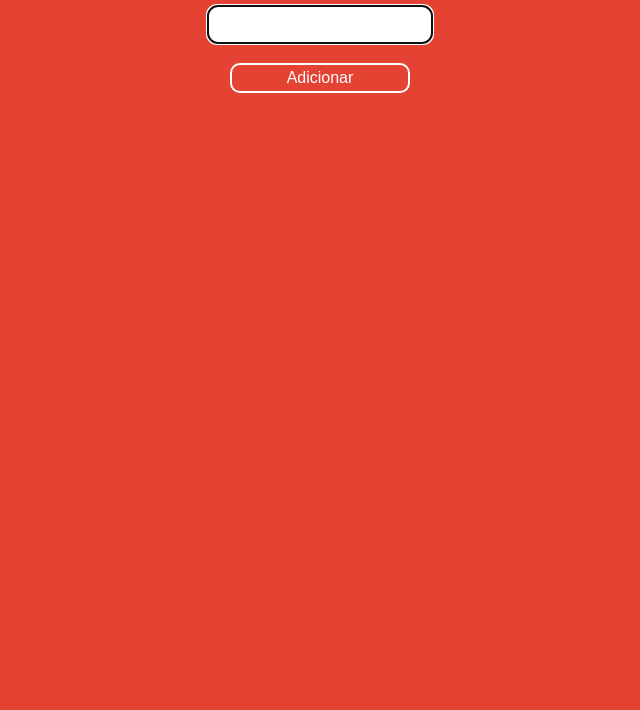
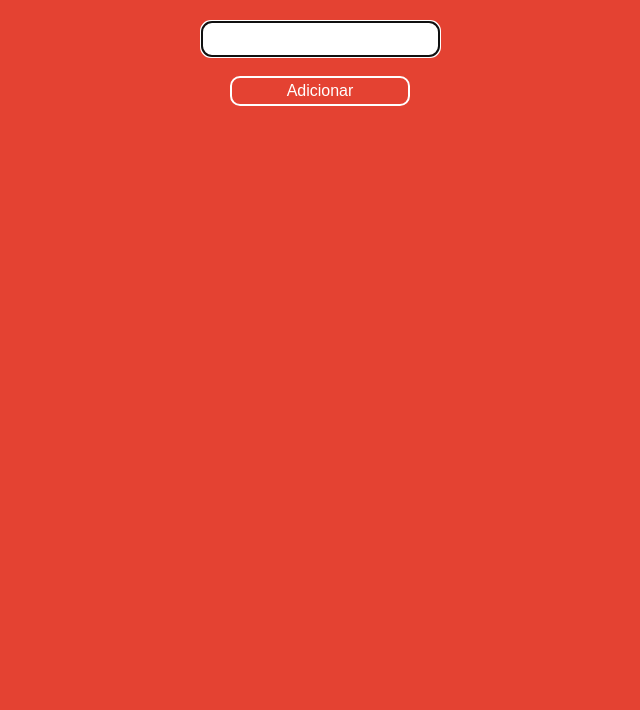
Before and after one commit to RafaelGoulartB/PWA-ToDoList, a plain HTML site: page index.html in a window 1280 px wide. Shown: the part 90-800 px from the top of the page, without its empty margins (320-960 px from the left). Drawn offline with Linux system fonts and the light colour scheme.

Commit message:
Padding no input

```diff
--- a/css/index.css
+++ b/css/index.css
@@ -1,5 +1,5 @@
 body {
-    margin-top: 1.5em;
+    margin-top: 2.5em;
     background-color: #e44232;
     color: #fff;
 
--- a/css/input.css
+++ b/css/input.css
@@ -11,10 +11,11 @@
     margin: 3em auto 1.5em auto;
     background-color: #ffffff;
     width: 220px;
-    height: 35px;
+    height: 32px;
     border-radius: 10px;
     border-style:solid;
     border:none;
+    padding-left: 15px;
 }
 
 .title {
```
